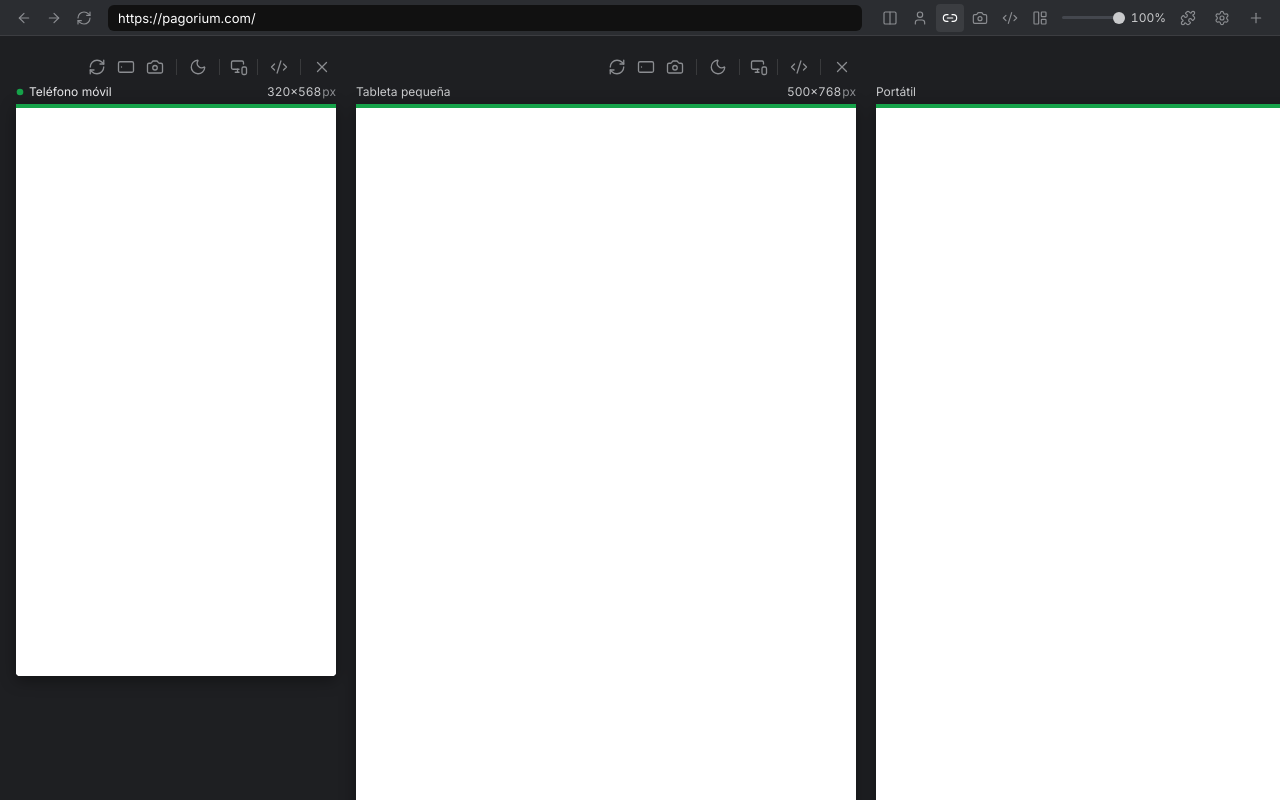
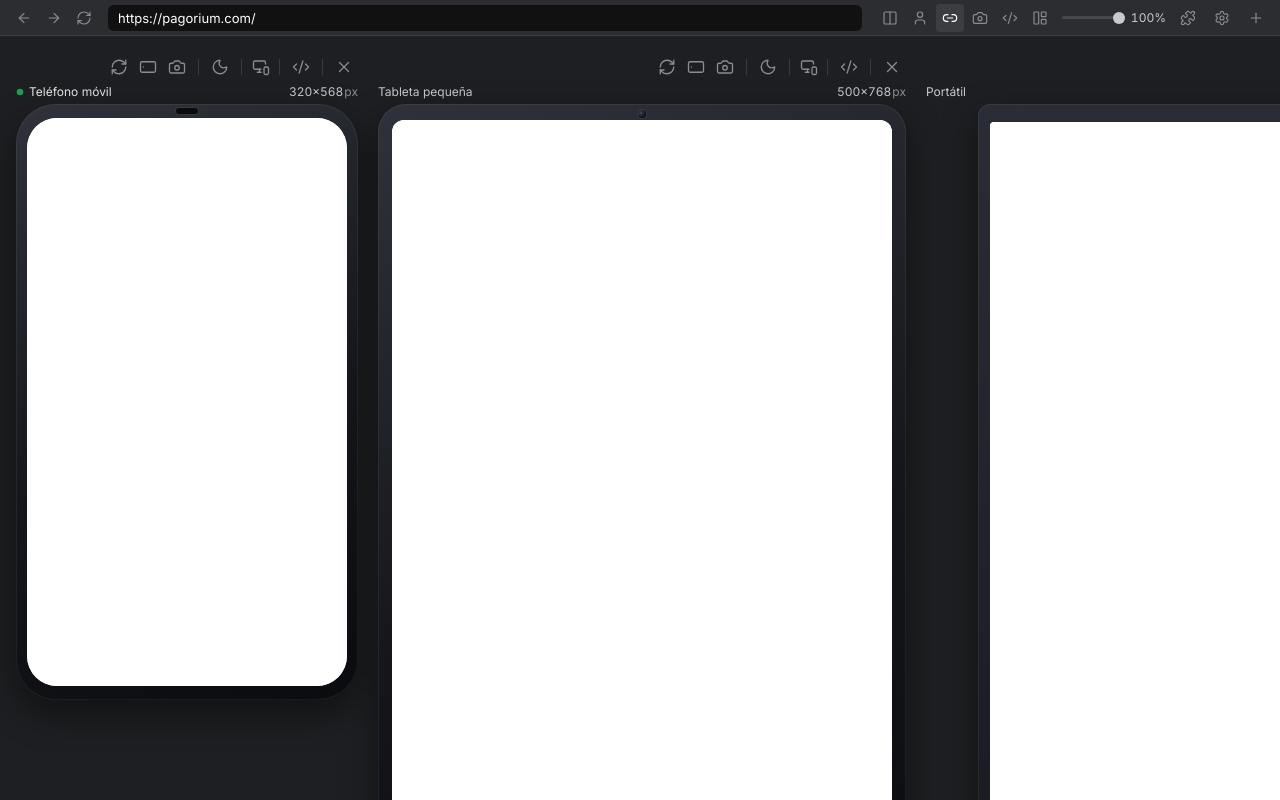
Before and after one commit to slzno/PixelGrid, a React (Vite) app: page / in a window 1280 px wide. Built offline with nearby package versions, Linux system fonts and the light colour scheme.

Commit message:
feat: agregar mockups de dispositivos a los paneles

```diff
--- /dev/null
+++ b/src/components/DeviceMockup.tsx
@@ -0,0 +1,129 @@
+import type { ReactNode } from 'react'
+import type { MockupSpec } from '@/lib/deviceMockup'
+
+type DeviceMockupProps = {
+  spec: MockupSpec
+  scale: number
+  screenW: number
+  screenH: number
+  outerW: number
+  frameW: number
+  frameH: number
+  baseW: number
+  baseH: number
+  children: ReactNode
+}
+
+export function DeviceMockup({
+  spec,
+  scale,
+  screenW,
+  screenH,
+  outerW,
+  frameW,
+  frameH,
+  baseW,
+  baseH,
+  children,
+}: DeviceMockupProps) {
+  if (spec.kind === 'none') {
+    return <>{children}</>
+  }
+
+  const pad = {
+    top: Math.round(spec.top * scale),
+    right: Math.round(spec.right * scale),
+    bottom: Math.round(spec.bottom * scale),
+    left: Math.round(spec.left * scale),
+  }
+  const radius = Math.max(4, Math.round(spec.radius * scale))
+  const screenRadius = Math.max(2, Math.round(spec.screenRadius * scale))
+
+  return (
+    <div
+      className={`device-mockup kind-${spec.kind}`}
+      style={{ width: outerW }}
+    >
+      <div
+        className="device-mockup-frame"
+        style={{
+          width: frameW,
+          height: frameH,
+          borderRadius: radius,
+          paddingTop: pad.top,
+          paddingRight: pad.right,
+          paddingBottom: pad.bottom,
+          paddingLeft: pad.left,
+        }}
+      >
+        {spec.chrome === 'island' && (
+          <span
+            className="device-mockup-island"
+            style={{
+              top: Math.max(4, Math.round(pad.top * 0.35)),
+              width: Math.round(Math.min(screenW * scale * 0.28, 92 * scale)),
+              height: Math.round(Math.max(8, 22 * scale * 0.55)),
+              borderRadius: 999,
+            }}
+            aria-hidden
+          />
+        )}
+        {spec.chrome === 'pill' && (
+          <span
+            className="device-mockup-pill"
+            style={{
+              top: Math.max(3, Math.round(pad.top * 0.28)),
+              width: Math.round(Math.max(10, 48 * scale * 0.45)),
+              height: Math.round(Math.max(5, 14 * scale * 0.4)),
+              borderRadius: 999,
+            }}
+            aria-hidden
+          />
+        )}
+        {spec.chrome === 'camera' && (
+          <span
+            className="device-mockup-camera"
+            style={{
+              top: Math.max(3, Math.round(pad.top * 0.38)),
+              width: Math.round(Math.max(5, 8 * scale)),
+              height: Math.round(Math.max(5, 8 * scale)),
+            }}
+            aria-hidden
+          />
+        )}
+
+        <div
+          className="device-mockup-screen"
+          style={{
+            width: screenW,
+            height: screenH,
+            borderRadius: screenRadius,
+          }}
+        >
+          {children}
+        </div>
+      </div>
+
+      {spec.kind === 'laptop' && baseH > 0 && (
+        <div
+          className="device-mockup-laptop-base"
+          style={{ width: baseW, height: baseH }}
+          aria-hidden
+        >
+          <span className="device-mockup-laptop-lip" />
+        </div>
+      )}
+
+      {spec.kind === 'desktop' && baseH > 0 && (
+        <div
+          className="device-mockup-desktop-stand"
+          style={{ width: baseW, height: baseH }}
+          aria-hidden
+        >
+          <span className="device-mockup-desktop-neck" />
+          <span className="device-mockup-desktop-foot" />
+        </div>
+      )}
+    </div>
+  )
+}
--- a/src/components/Pane.tsx
+++ b/src/components/Pane.tsx
@@ -24,8 +24,10 @@ import {
 import { clampZoom } from '../lib/zoom'
 import type { Pane as PaneModel } from '../store/appState'
 import { useAppStore } from '../store/useAppStore'
+import { DeviceMockup } from './DeviceMockup'
 import { PaneToolbar } from './PaneToolbar'
 import { ImageOverlayLayer } from './tools/ImageOverlayLayer'
+import { getMockupSpec, mockupOuterSize } from '../lib/deviceMockup'
 
 const DARK_CSS = `
 html { color-scheme: dark !important; }
@@ -76,6 +78,10 @@ export function Pane({ pane, compact = false }: PaneProps) {
   const isInspecting = pane.activeTool === 'inspect'
   const preset = getPresetById(pane.presetId ?? '')
   const form = preset?.form ?? 'freeform'
+  const mockupSpec = getMockupSpec(form, preset?.category)
+  const mockup = mockupOuterSize(mockupSpec, clipWidth, clipHeight, scale)
+  const chromeWidth =
+    mockupSpec.kind === 'none' ? clipWidth : mockup.outerW
 
   useEffect(() => {
     setPaneSizeLock(pane.id, viewWidth, viewHeight)
@@ -367,17 +373,54 @@ export function Pane({ pane, compact = false }: PaneProps) {
     background: '#fff',
   }
 
+  const viewport = (
+    <div
+      className="viewport-clip"
+      style={{
+        width: clipWidth,
+        height: clipHeight,
+        overflow: 'hidden',
+      }}
+    >
+      <div className="viewport-scale" style={scaleWrapStyle}>
+        <webview
+          ref={(node: HTMLWebViewElement | null) => {
+            const el = node as unknown as WebviewEl | null
+            webviewRef.current = el
+            if (!el) {
+              readyRef.current = false
+              return
+            }
+            lockWebviewSize(el, viewWidth, viewHeight)
+          }}
+          src={state.url}
+          className="pane-webview"
+          {...({
+            width: viewWidth,
+            height: viewHeight,
+          } as Record<string, number>)}
+          style={webviewStyle}
+          allowpopups={'true' as unknown as boolean}
+          webpreferences="contextIsolation=yes"
+        />
+        {!compact && <ImageOverlayLayer pane={pane} />}
+      </div>
+    </div>
+  )
+
   return (
     <article
       className={`device-pane form-${form}${compact ? ' thumb' : ''}${
         isFocused ? ' focused' : ''
-      }${isInspecting ? ' inspecting' : ''}`}
-      style={{ width: clipWidth }}
+      }${isInspecting ? ' inspecting' : ''}${
+        mockupSpec.kind !== 'none' ? ' has-mockup' : ''
+      }`}
+      style={{ width: chromeWidth }}
       onClick={() => setFocusedPane(pane.id)}
     >
-      {!compact && <PaneToolbar pane={pane} width={clipWidth} />}
+      {!compact && <PaneToolbar pane={pane} width={chromeWidth} />}
 
-      <div className="pane-label-row" style={{ width: clipWidth }}>
+      <div className="pane-label-row" style={{ width: chromeWidth }}>
         <div className="pane-label-name">
           {isFocused && (
             <Circle
@@ -398,41 +441,27 @@ export function Pane({ pane, compact = false }: PaneProps) {
         </div>
       </div>
 
-      <div className="viewport-shell" style={{ width: clipWidth }}>
-        <div className="viewport-accent" aria-hidden />
-        <div
-          className="viewport-clip"
-          style={{
-            width: clipWidth,
-            height: clipHeight,
-            overflow: 'hidden',
-          }}
-        >
-          {/* Parent owns real device px; webview fills with width/height 100%. */}
-          <div className="viewport-scale" style={scaleWrapStyle}>
-            <webview
-              ref={(node: HTMLWebViewElement | null) => {
-                const el = node as unknown as WebviewEl | null
-                webviewRef.current = el
-                if (!el) {
-                  readyRef.current = false
-                  return
-                }
-                lockWebviewSize(el, viewWidth, viewHeight)
-              }}
-              src={state.url}
-              className="pane-webview"
-              {...({
-                width: viewWidth,
-                height: viewHeight,
-              } as Record<string, number>)}
-              style={webviewStyle}
-              allowpopups={'true' as unknown as boolean}
-              webpreferences="contextIsolation=yes"
-            />
-            {!compact && <ImageOverlayLayer pane={pane} />}
-          </div>
-        </div>
+      <div className="viewport-shell" style={{ width: chromeWidth }}>
+        {mockupSpec.kind === 'none' && (
+          <div className="viewport-accent" aria-hidden />
+        )}
+        {mockupSpec.kind === 'none' ? (
+          viewport
+        ) : (
+          <DeviceMockup
+            spec={mockupSpec}
+            scale={scale}
+            screenW={clipWidth}
+            screenH={clipHeight}
+            outerW={mockup.outerW}
+            frameW={mockup.frameW}
+            frameH={mockup.frameH}
+            baseW={mockup.baseW}
+            baseH={mockup.baseH}
+          >
+            {viewport}
+          </DeviceMockup>
+        )}
       </div>
     </article>
   )
--- /dev/null
+++ b/src/lib/deviceMockup.ts
@@ -0,0 +1,142 @@
+import type { DeviceCategory, DeviceForm } from '../data/devicePresets'
+
+export type MockupKind = 'none' | 'phone' | 'tablet' | 'laptop' | 'desktop'
+
+export type MockupSpec = {
+  kind: MockupKind
+  /** Bezel thickness in CSS device px (before zoom). */
+  top: number
+  right: number
+  bottom: number
+  left: number
+  /** Outer corner radius (device px). */
+  radius: number
+  /** Screen corner radius inside bezel (device px). */
+  screenRadius: number
+  /** iPhone-style dynamic island / Android camera. */
+  chrome: 'island' | 'pill' | 'camera' | 'none'
+}
+
+const NONE: MockupSpec = {
+  kind: 'none',
+  top: 0,
+  right: 0,
+  bottom: 0,
+  left: 0,
+  radius: 0,
+  screenRadius: 0,
+  chrome: 'none',
+}
+
+export function resolveMockupKind(
+  form: DeviceForm | undefined,
+  category: DeviceCategory | undefined,
+): MockupKind {
+  if (form === 'phone') return 'phone'
+  if (form === 'tablet') return 'tablet'
+  if (form === 'laptop') return 'laptop'
+  if (form === 'desktop') return 'desktop'
+  if (category === 'iphone' || category === 'android' || category === 'xiaomi') {
+    return 'phone'
+  }
+  if (category === 'ipad' || category === 'android-tablet') return 'tablet'
+  if (category === 'laptop') return 'laptop'
+  if (category === 'desktop') return 'desktop'
+  return 'none'
+}
+
+export function getMockupSpec(
+  form: DeviceForm | undefined,
+  category: DeviceCategory | undefined,
+): MockupSpec {
+  const kind = resolveMockupKind(form, category)
+
+  if (kind === 'phone') {
+    const isIphone = category === 'iphone'
+    return {
+      kind,
+      top: 14,
+      right: 11,
+      bottom: 14,
+      left: 11,
+      radius: 40,
+      screenRadius: 30,
+      chrome: isIphone ? 'island' : 'pill',
+    }
+  }
+
+  if (kind === 'tablet') {
+    return {
+      kind,
+      top: 16,
+      right: 14,
+      bottom: 16,
+      left: 14,
+      radius: 28,
+      screenRadius: 12,
+      chrome: 'camera',
+    }
+  }
+
+  if (kind === 'laptop') {
+    return {
+      kind,
+      top: 18,
+      right: 12,
+      bottom: 12,
+      left: 12,
+      radius: 12,
+      screenRadius: 4,
+      chrome: 'camera',
+    }
+  }
+
+  if (kind === 'desktop') {
+    return {
+      kind,
+      top: 10,
+      right: 10,
+      bottom: 10,
+      left: 10,
+      radius: 10,
+      screenRadius: 2,
+      chrome: 'none',
+    }
+  }
+
+  return NONE
+}
+
+/** screenW/H are already zoom-scaled clip sizes. */
+export function mockupOuterSize(
+  spec: MockupSpec,
+  screenW: number,
+  screenH: number,
+  scale: number,
+) {
+  const padX = Math.round((spec.left + spec.right) * scale)
+  const padY = Math.round((spec.top + spec.bottom) * scale)
+  const frameW = screenW + padX
+  const frameH = screenH + padY
+  const baseExtra =
+    spec.kind === 'laptop'
+      ? {
+          width: Math.round(frameW * 1.08),
+          height: Math.round(18 * scale),
+        }
+      : spec.kind === 'desktop'
+        ? {
+            width: Math.round(frameW * 0.42),
+            height: Math.round(28 * scale),
+          }
+        : { width: 0, height: 0 }
+
+  return {
+    frameW,
+    frameH,
+    outerW: Math.max(frameW, baseExtra.width),
+    outerH: frameH + baseExtra.height,
+    baseW: baseExtra.width,
+    baseH: baseExtra.height,
+  }
+}
--- a/src/styles/app.css
+++ b/src/styles/app.css
@@ -436,6 +436,14 @@ select {
   background: #fff;
 }
 
+.device-pane.has-mockup .viewport-shell {
+  background: transparent;
+  box-shadow: none;
+  overflow: visible;
+  border-radius: 0;
+  align-items: center;
+}
+
 .viewport-accent {
   height: 4px;
   width: 100%;
@@ -449,6 +457,119 @@ select {
   background: #fff;
   overflow: hidden;
   border-radius: 0 0 4px 4px;
+}
+
+.device-pane.has-mockup .viewport-clip {
+  border-radius: inherit;
+}
+
+/* Device mockups */
+
+.device-mockup {
+  display: flex;
+  flex-direction: column;
+  align-items: center;
+  flex: 0 0 auto;
+}
+
+.device-mockup-frame {
+  position: relative;
+  box-sizing: border-box;
+  background: linear-gradient(165deg, #3a3d46 0%, #1a1c22 48%, #0e1014 100%);
+  box-shadow:
+    0 0 0 1px rgba(255, 255, 255, 0.06) inset,
+    0 14px 36px rgba(0, 0, 0, 0.45);
+  display: flex;
+  align-items: stretch;
+  justify-content: center;
+}
+
+.device-mockup.kind-phone .device-mockup-frame,
+.device-mockup.kind-tablet .device-mockup-frame {
+  background: linear-gradient(160deg, #2f323a 0%, #15171c 55%, #0b0c10 100%);
+}
+
+.device-mockup.kind-laptop .device-mockup-frame,
+.device-mockup.kind-desktop .device-mockup-frame {
+  background: linear-gradient(180deg, #2a2d35 0%, #17191f 100%);
+  border-radius: 10px 10px 4px 4px;
+}
+
+.device-mockup-screen {
+  position: relative;
+  overflow: hidden;
+  background: #fff;
+  box-shadow: 0 0 0 1px rgba(0, 0, 0, 0.35) inset;
+  flex: 0 0 auto;
+}
+
+.device-mockup-island,
+.device-mockup-pill,
+.device-mockup-camera {
+  position: absolute;
+  left: 50%;
+  transform: translateX(-50%);
+  z-index: 2;
+  pointer-events: none;
+}
+
+.device-mockup-island {
+  background: #050507;
+  box-shadow: 0 0 0 1px rgba(255, 255, 255, 0.04);
+}
+
+.device-mockup-pill {
+  background: #0a0b0e;
+  box-shadow: 0 0 0 1px rgba(255, 255, 255, 0.05);
+}
+
+.device-mockup-camera {
+  border-radius: 50%;
+  background: radial-gradient(circle at 35% 35%, #3d4455 0%, #0c0d11 70%);
+  box-shadow: 0 0 0 1px rgba(255, 255, 255, 0.08);
+}
+
+.device-mockup-laptop-base {
+  position: relative;
+  margin-top: -1px;
+  border-radius: 0 0 10px 10px;
+  background: linear-gradient(180deg, #2c2f38 0%, #1a1c22 100%);
+  box-shadow: 0 10px 24px rgba(0, 0, 0, 0.35);
+  display: flex;
+  align-items: flex-start;
+  justify-content: center;
+}
+
+.device-mockup-laptop-lip {
+  margin-top: 2px;
+  width: 18%;
+  height: 3px;
+  border-radius: 0 0 3px 3px;
+  background: #0f1115;
+  opacity: 0.85;
+}
+
+.device-mockup-desktop-stand {
+  display: flex;
+  flex-direction: column;
+  align-items: center;
+  margin-top: 2px;
+}
+
+.device-mockup-desktop-neck {
+  width: 18%;
+  height: 45%;
+  background: linear-gradient(180deg, #2a2d35, #17191f);
+  border-radius: 2px;
+}
+
+.device-mockup-desktop-foot {
+  width: 100%;
+  height: 22%;
+  margin-top: auto;
+  border-radius: 3px;
+  background: linear-gradient(180deg, #2a2d35, #12141a);
+  box-shadow: 0 4px 12px rgba(0, 0, 0, 0.3);
 }
 
 .viewport-scale {
```
